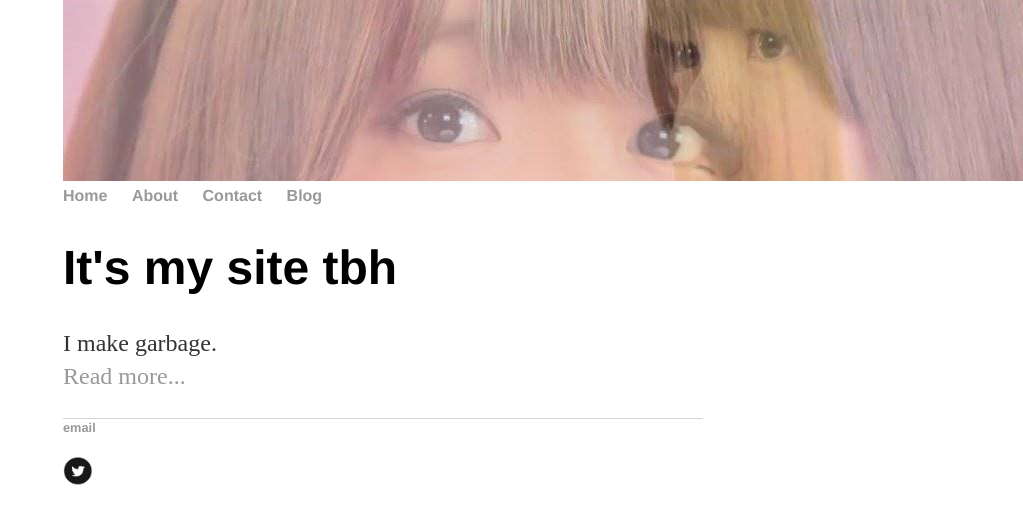
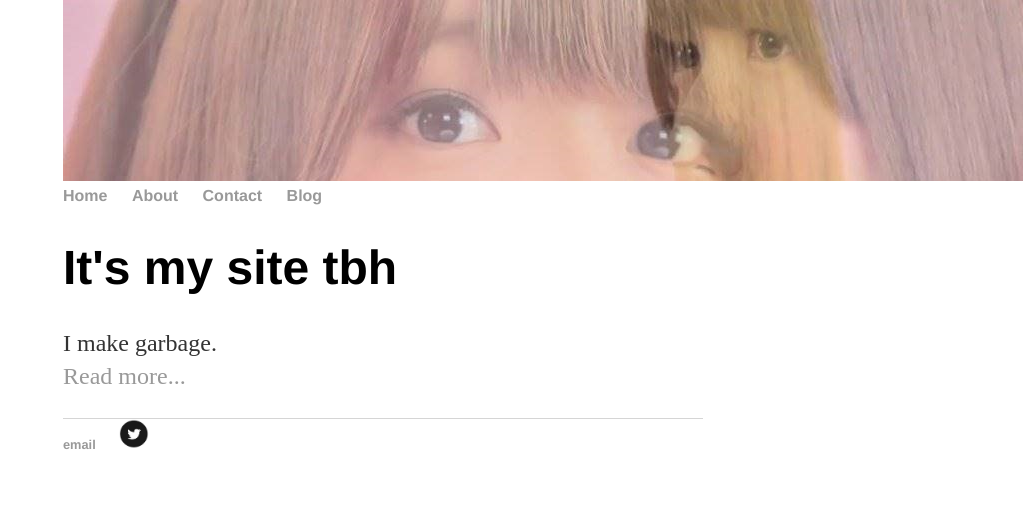
Before and after one commit to glasscaked/strip, a Jekyll site: the page built from index.html, in a window 1280 px wide. Shown: the top 524 px of the page, without its empty margins (257-1280 px from the left). Built offline with Jekyll 4.4.1, drawn with Linux system fonts in a browser that asks for light colours.

Commit message:
Update default.html

```diff
--- a/_layouts/default.html
+++ b/_layouts/default.html
@@ -28,7 +28,7 @@
   <footer>
    <ul>
    <li><a href="mailto:glasscaked@gmail.com">email</a></li>
-   <li><p><a href="http://www.twitter.com/glasscake"><img border="0" alt="Twitter" src="/images/twitter.jpg" width="30" height="30"></a></p></li>
+   <li><a href="http://www.twitter.com/glasscake"><img border="0" alt="Twitter" src="/images/twitter.jpg" width="30" height="30"></a></li>
    </ul>
   </footer>
   </body>
```
